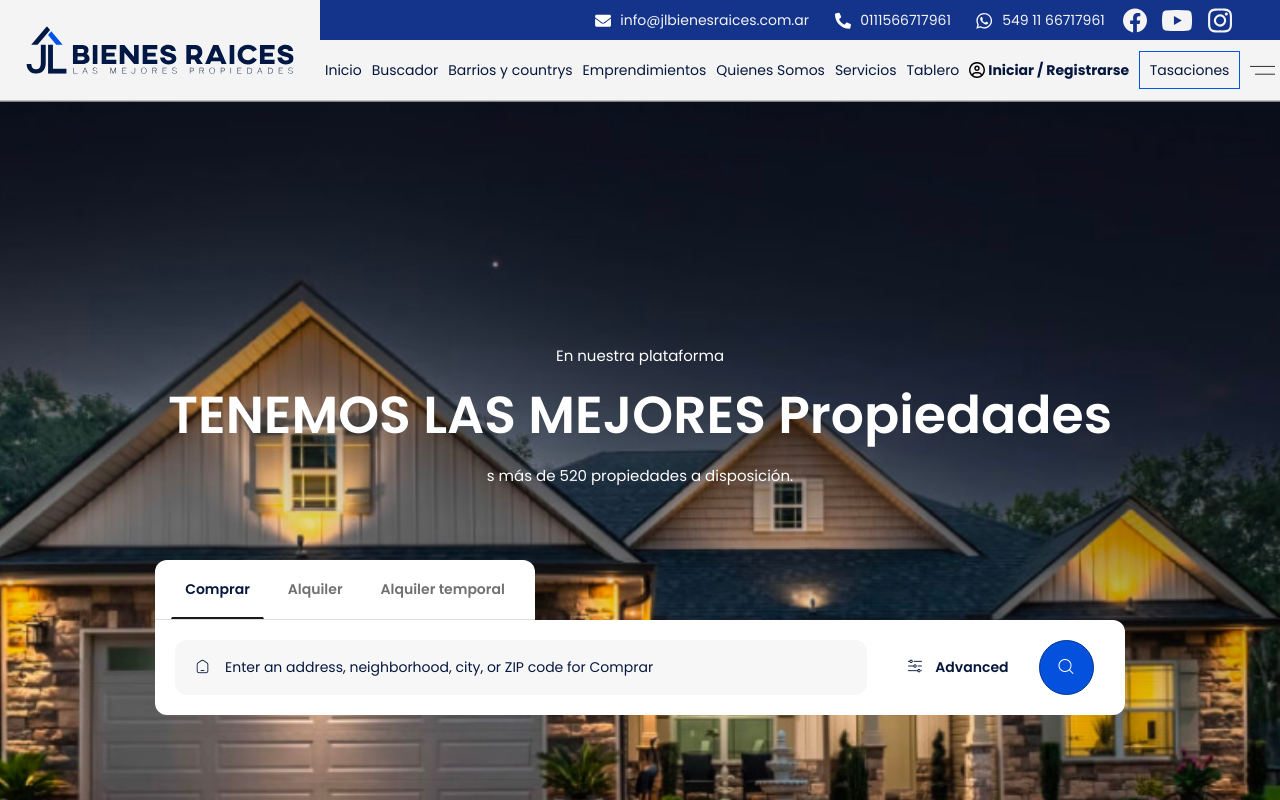
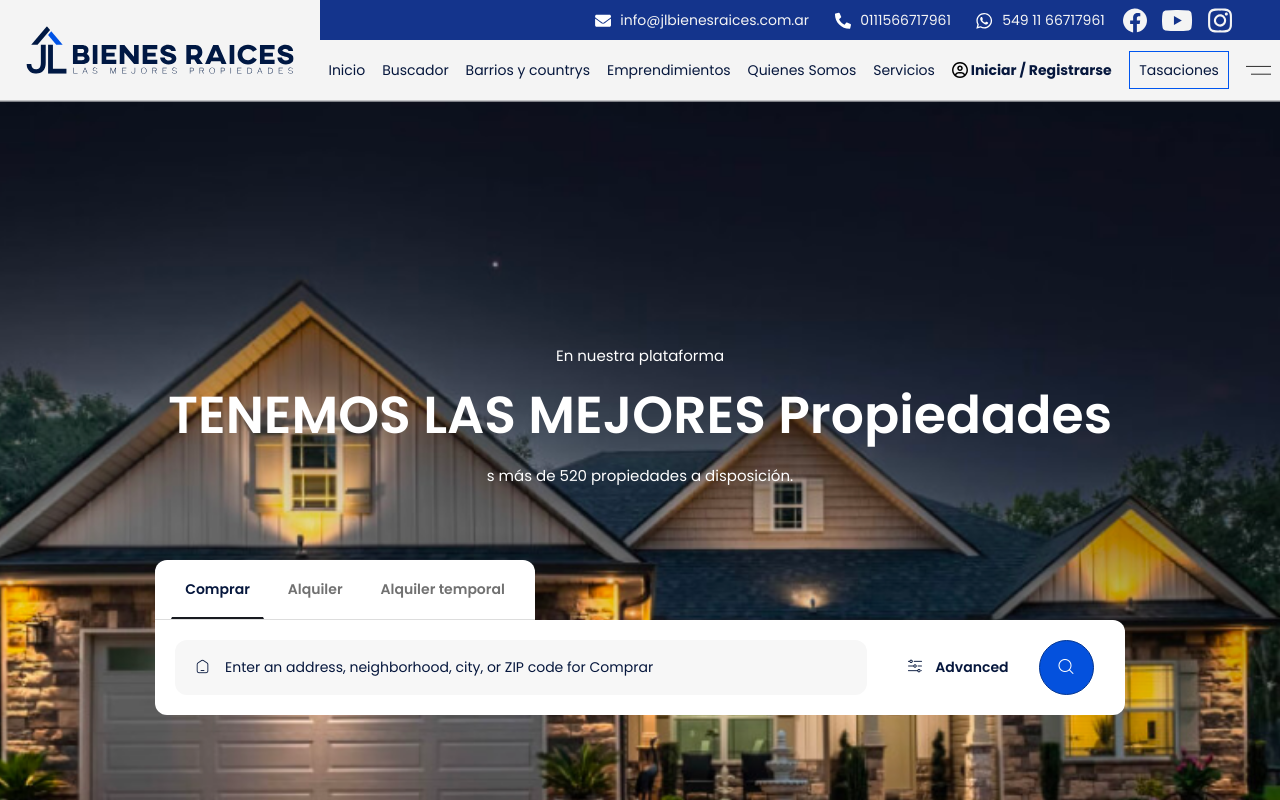
Before and after one commit to WilhelmDev/JL-Pilot, a Next.js app: page /contacto in a window 1280 px wide. Shown: the top 800 px of the page. Built offline with nearby package versions, Linux system fonts and the light colour scheme.

Commit message:
Eliminar enlaces y rutas de Tablero de Agente

```diff
--- a/src/components/common/HeaderV2.jsx
+++ b/src/components/common/HeaderV2.jsx
@@ -39,7 +39,6 @@ export default function HeaderV2() {
             <Link href={ROUTES.Entrepreneurship}>Emprendimientos</Link>
             <Link href={ROUTES.WhoWeAre}>Quienes Somos</Link>
             <Link href={ROUTES.Services}>Servicios</Link>
-            <Link href={ROUTES.TabAgency}>Tablero</Link>
             <div className='login'>
               <Image src={'/images/header/navs/login.svg'} height={50} width={50} alt='user-logo' className='user-logo'/>
               <strong><Link href={ROUTES.Login}>Iniciar / Registrarse</Link></strong>
--- a/src/data/navItems.ts
+++ b/src/data/navItems.ts
@@ -117,5 +117,4 @@ export const pageItems: NavItem[] = [
   { href: "/tasaciones", label: "Tasaciones" },
   { href: "/construction", label: "Construction" },
   { href: "/contacto", label: "Contacto" },
-  { href: "/tab-agent", label: "Tablero de Agente" },
 ];
--- a/src/utilis/routes.js
+++ b/src/utilis/routes.js
@@ -8,6 +8,5 @@ export const ROUTES = {
   Login: '/',
   Appraisals: '/tasaciones',
   Contact: '/contacto',
-  Construction: '/construction',
-  TabAgency : '/tab-agent'
+  Construction: '/construction'
 }
```
